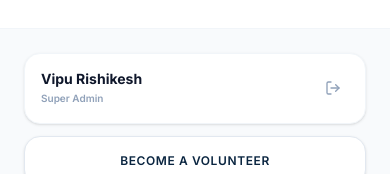
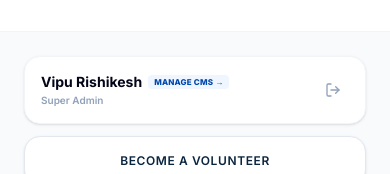
Before and after one commit to onehope1/onehope-website, a Next.js app: page / in a window 390 px wide. Both pictures are taken after a click on the button 355 px from the left and 29 px from the top of the page. Shown: the part 574-748 px from the top of the page. Built offline with nearby package versions, Linux system fonts and the light colour scheme; no server answers.

Commit message:
Enhance mobile menu user card to link directly to dashboard or admin panel with dashboard badge

```diff
--- a/src/components/Header.tsx
+++ b/src/components/Header.tsx
@@ -394,11 +394,20 @@ export const Header: React.FC = () => {
               <div className="border-t border-slate-100 p-6 bg-slate-50/90 backdrop-blur-md space-y-3 sticky bottom-0 z-10">
                 {state.currentUser ? (
                   <div className="p-4 bg-white rounded-2xl border border-slate-100 flex justify-between items-center text-sm shadow-sm">
-                    <div>
-                      <span className="font-bold block text-slate-900 leading-tight">{state.currentUser.name}</span>
-                      <span className="text-[10px] text-slate-400 font-semibold">{state.currentUser.role}</span>
-                    </div>
-                    <button onClick={logout} className="text-slate-400 hover:text-red-500 p-2">
+                    <Link
+                      href={state.currentUser.role.includes('Admin') ? '/admin' : '/dashboard'}
+                      onClick={() => setIsOpen(false)}
+                      className="flex-grow text-left group transition-all"
+                    >
+                      <span className="font-bold text-slate-950 leading-tight flex flex-wrap items-center gap-1.5">
+                        <span className="group-hover:text-[#0047AB] transition-colors">{state.currentUser.name}</span>
+                        <span className="text-[8px] bg-blue-50 text-[#0047AB] px-1.5 py-0.5 rounded font-extrabold uppercase tracking-wide group-hover:bg-[#1E63FF] group-hover:text-white transition-all">
+                          {state.currentUser.role.includes('Admin') ? 'Manage CMS →' : 'Dashboard →'}
+                        </span>
+                      </span>
+                      <span className="text-[10px] text-slate-400 font-semibold block mt-0.5">{state.currentUser.role}</span>
+                    </Link>
+                    <button onClick={logout} className="text-slate-400 hover:text-red-500 p-2 shrink-0">
                       <LogOut size={16} />
                     </button>
                   </div>
```
